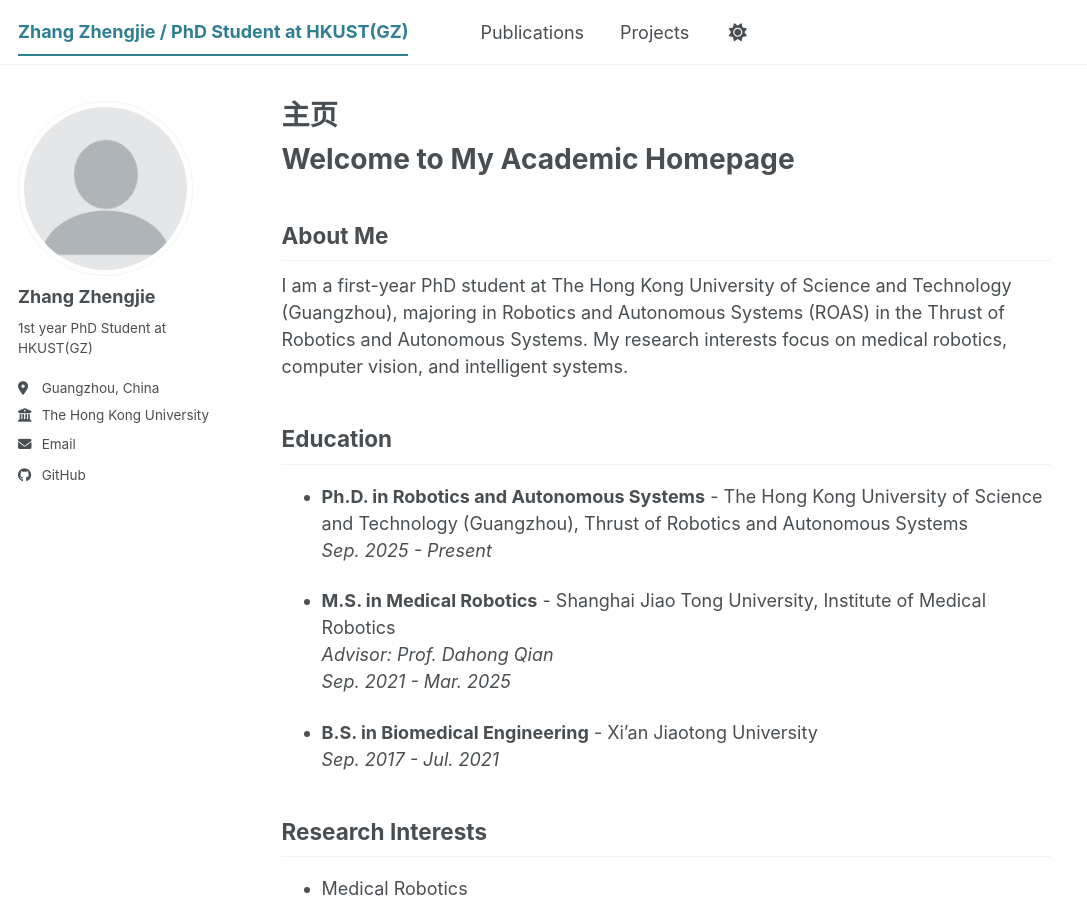
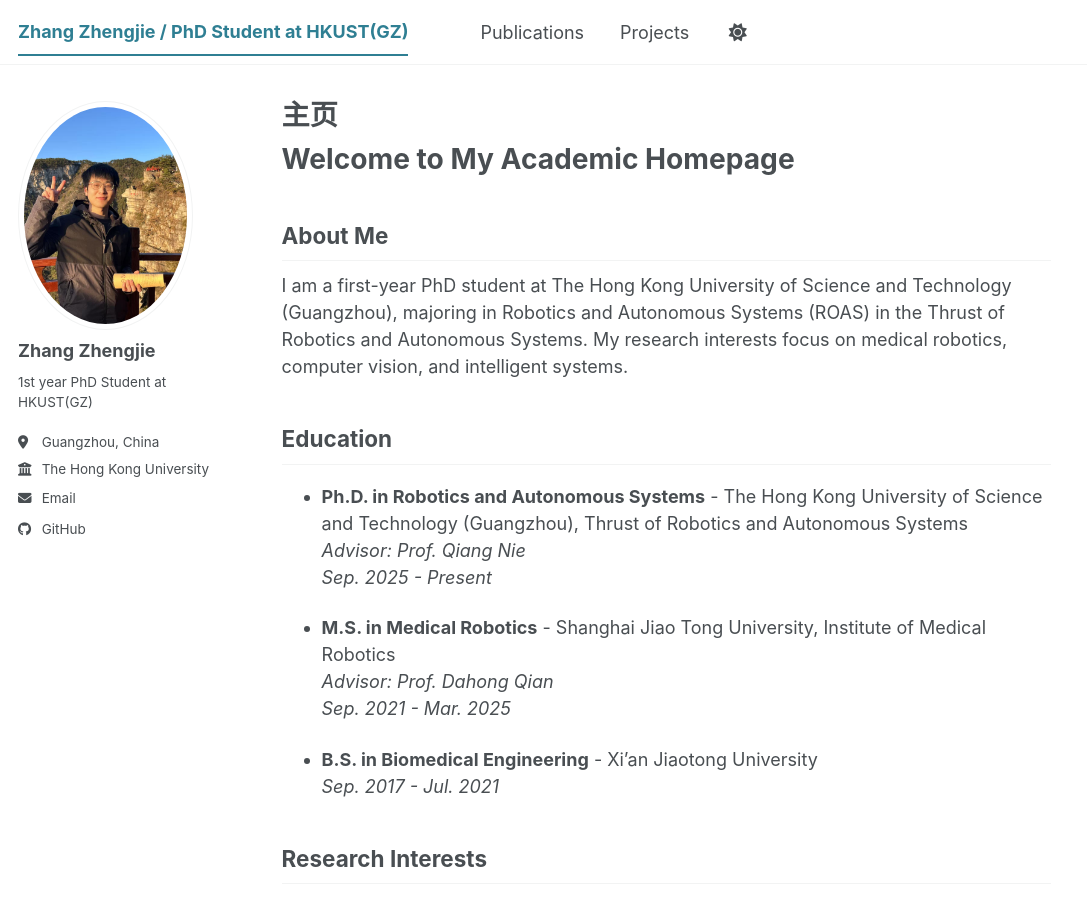
Before and after one commit to krystal21/krystal21.github.io, a Jekyll site: the page built from _pages/about.md, in a window 1280 px wide and 900 px high. Shown: the whole window, without its empty margins (0-1087 px from the left). Built offline with Jekyll 4.4.1, drawn with Linux system fonts in a browser that asks for light colours; a script bundle is joined from its source files by our own code; library files that are not in the unit come from our copies.

Commit message:
Add profile picture and update avatar configuration

```diff
--- a/_config.yml
+++ b/_config.yml
@@ -23,7 +23,7 @@ repository               : "krystal21/krystal21.github.io"
 #               Additional customization can be done by editing /_includes/author-profile.html
 author:
   # Biographic information
-  avatar           : "profile.png"
+  avatar           : "profile_picture.jpg"
   name             : "Zhang Zhengjie"
   pronouns         : # example: "she/her"
   bio              : "1st year PhD Student at HKUST(GZ)"
--- a/_pages/about.md
+++ b/_pages/about.md
@@ -16,6 +16,7 @@ I am a first-year PhD student at The Hong Kong University of Science and Technol
 ## Education
 
 - **Ph.D. in Robotics and Autonomous Systems** - The Hong Kong University of Science and Technology (Guangzhou), Thrust of Robotics and Autonomous Systems
+  *Advisor: Prof. Qiang Nie*
   *Sep. 2025 - Present*
 
 - **M.S. in Medical Robotics** - Shanghai Jiao Tong University, Institute of Medical Robotics
```
Also changed, not shown: images/profile_picture.jpg (added).
